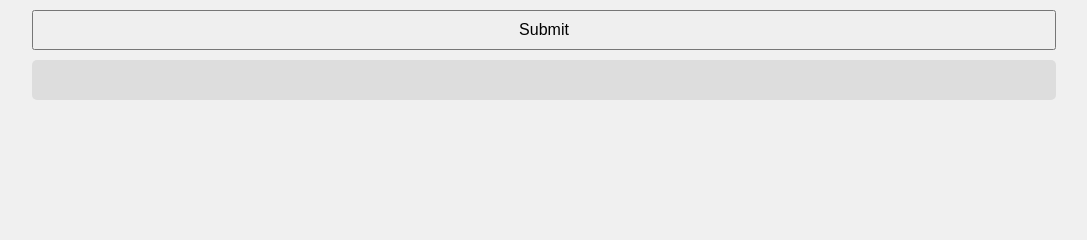
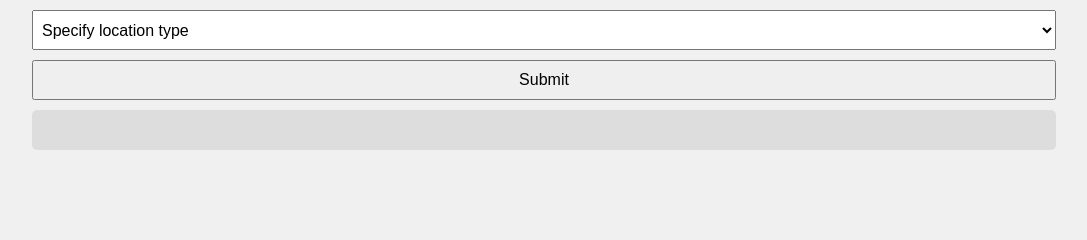
Before and after one commit to teegash/country_app, a Django app: page / in a window 1280 px wide. Shown: the part 110-350 px from the top of the page, without its empty margins (96-1183 px from the left). Run offline with Django 5.2, Linux system fonts and the light colour scheme.

Commit message:
final draft

```diff
--- a/country_app/templates/home.html
+++ b/country_app/templates/home.html
@@ -17,7 +17,13 @@
         <option value="sublocation">Sublocation</option>
     </select>
     <select id="location">
-        <!-- Options will be populated here based on the selection in the location_type dropdown -->
+    </select>
+    <select id="child_location_type">
+        <option value="">Specify location type</option>
+        <option value="county">County</option>
+        <option value="subcounty">subcounty</option>
+        <option value="locationplace">Location</option>
+        <option value="sublocation">Sublocation</option>
     </select>
     <button id="submit">Submit</button>
     <div id="result"></div>
@@ -45,42 +51,30 @@
                 });
             });
 
-            //$('#submit').click(function() {
-              //  var location_type = $('#location_type').val();
-               // var location_name = $('#location option:selected').text();
-             //   $('#result').html('You have selected ' + location_name + ' which is a ' + location_type);
-           // });
-
-           // Fetches data to display
+            // Fetches data to display
             $('#submit').click(function() {
-                var location_type = $('#location_type').val();
+                var location_type = $('#child_location_type').val();
                 var location_id = $('#location').val();
-                var url = "{% url 'get_location_data' %}";
+                var url = "{% url 'load_locations2' %}";
 
                 $.ajax({
                     url: url,
                     data: {
                         'location_type': location_type,
-                        'location_id': location_id
+                        'location_id': $('#location').val()
                     },
                     success: function(data) {
-                        var result = 'This ' + location_type + ' is ';
-                        if (location_type == 'sublocation') {
-                            result += 'in location ' + data.locationplace + ' situated in ' + data.subcounty + ' subcounty which is in ' + data.county + ' county which is in our country ' + data.country + '.';
-                        } else if (location_type == 'locationplace') {
-                            result += 'in subcounty ' + data.subcounty + ' which is in the well known ' + data.county + ' county in our country ' + data.country + '.';
-                        } else if (location_type == 'subcounty') {
-                            result += ' in ' + data.county + ' county which is in ' + data.country + '.';
-                        } else if (location_type == 'county') {
-                            result += ' in our wonderful motherland ' + data.country + '.';
-                        } else if (location_type == 'country') {
-                            result += data.country + '.';
+                        var result = 'The ' + location_type + 's in this ' + $('#location option:selected').text() + ' are: ';
+                        for (var i = 0; i < data.length; i++) {
+                            result += data[i].name + ', ';
                         }
+                        result = result.slice(0, -2) + '.';
                         $('#result').html(result);
                     }
                 });
             });
         });
+
     </script>
 </body>
 </html>
--- a/country_app/views.py
+++ b/country_app/views.py
@@ -6,6 +6,7 @@ from .models import Country, County, Subcounty, Locationplace, Sublocation
 # renders home
 def home(request):
     return render(request, 'home.html')
+
 
 # loads locations
 def load_locations(request):
@@ -25,30 +26,26 @@ def load_locations(request):
 
     return JsonResponse(locations, safe=False)
 
-# gets location data from database
-def get_location_data(request):
+def load_locations2(request):
     location_type = request.GET.get('location_type')
     location_id = request.GET.get('location_id')
 
-    if location_type == 'country':
-        location = Country.objects.get(id=location_id)
-        data = {'name': location.name, 'country': location.name}
-    elif location_type == 'county':
-        location = County.objects.get(id=location_id)
-        data = {'name': location.name, 'country': location.country.name}
+    if location_type == 'county':
+        locations = list(County.objects.filter(country_id=location_id).values())
     elif location_type == 'subcounty':
-        location = Subcounty.objects.get(id=location_id)
-        data = {'name': location.name, 'county': location.county.name, 'country': location.county.country.name}
+        locations = list(Subcounty.objects.filter(county_id=location_id).values())
     elif location_type == 'locationplace':
-        location = Locationplace.objects.get(id=location_id)
-        data = {'name': location.name, 'subcounty': location.subcounty.name, 'county': location.subcounty.county.name, 'country': location.subcounty.county.country.name}
+        subcounty_ids = Subcounty.objects.filter(county_id=location_id).values_list('id', flat=True)
+        locations = list(Locationplace.objects.filter(subcounty_id__in=subcounty_ids).values())
     elif location_type == 'sublocation':
-        location = Sublocation.objects.get(id=location_id)
-        data = {'name': location.name, 'locationplace': location.locationplace.name, 'subcounty': location.locationplace.subcounty.name, 'county': location.locationplace.subcounty.county.name, 'country': location.locationplace.subcounty.county.country.name}
+        locationplace_ids = Locationplace.objects.filter(subcounty__county_id=location_id).values_list('id', flat=True)
+        locations = list(Sublocation.objects.filter(locationplace_id__in=locationplace_ids).values())
     else:
-        data = {}
+        locations = []
 
-    return JsonResponse(data)
+    return JsonResponse(locations, safe=False)
+
+
 
 # adds country, county, subcounty, locationplace, and sublocation
 def add(request):
--- a/country_proj/urls.py
+++ b/country_proj/urls.py
@@ -21,5 +21,5 @@ urlpatterns = [
     path('', views.home, name='home'),
     path('add/', views.add, name='add'),
     path('load_locations/', views.load_locations, name='load_locations'),
-    path('get_location_data/', views.get_location_data, name='get_location_data')
+    path('load_locations2/', views.load_locations2, name='load_locations2'),
     ]
```
Also changed, not shown: country_app/models.py (+25 -4 lines), country_app/migrations/0001_initial.py, 1 other file.
